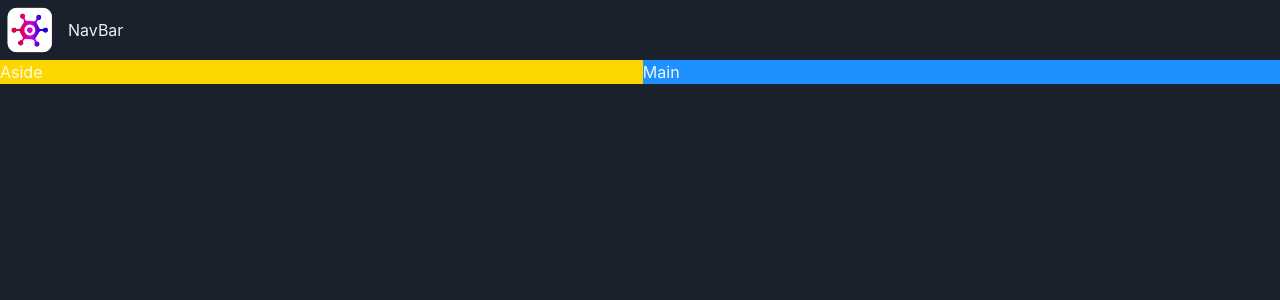
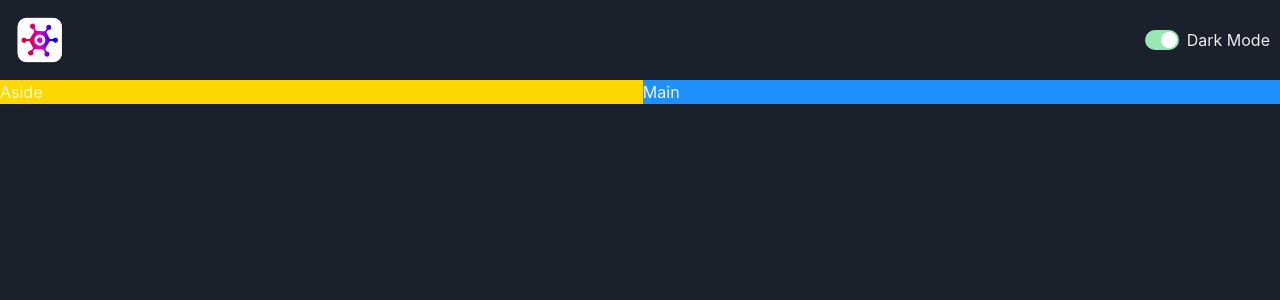
Before and after one commit to Lwmeek/VideoGame-Hub, a React (Vite) app: page / in a window 1280 px wide. Shown: the top 300 px of the page. Built offline with nearby package versions, Linux system fonts and the light colour scheme.

Commit message:
build the color mode switch

```diff
--- /dev/null
+++ b/src/components/ColorModeSwitch.tsx
@@ -0,0 +1,15 @@
+import { HStack, Switch, Text, useColorMode } from '@chakra-ui/react'
+
+
+const ColorModeSwitch = () => {
+    const {toggleColorMode, colorMode} = useColorMode();
+
+  return (
+    <HStack>
+        <Switch colorScheme='green' isChecked={colorMode === "dark"} onChange={toggleColorMode}/>
+        <Text>Dark Mode</Text>
+    </HStack>
+  )
+}
+
+export default ColorModeSwitch
--- a/src/components/NavBar.tsx
+++ b/src/components/NavBar.tsx
@@ -1,12 +1,13 @@
-import { HStack, Image, Text } from '@chakra-ui/react';
+import { HStack, Image } from '@chakra-ui/react';
 import logo from "../assets/logo.webp";
+import ColorModeSwitch from './ColorModeSwitch';
 
 
 const NavBar = () => {
   return (
-    <HStack>
+    <HStack justifyContent='space-between' padding="10px">
         <Image src={logo} boxSize={"60px"}/>
-        <Text> NavBar </Text>
+        <ColorModeSwitch />
     </HStack>
   )
 }
```
